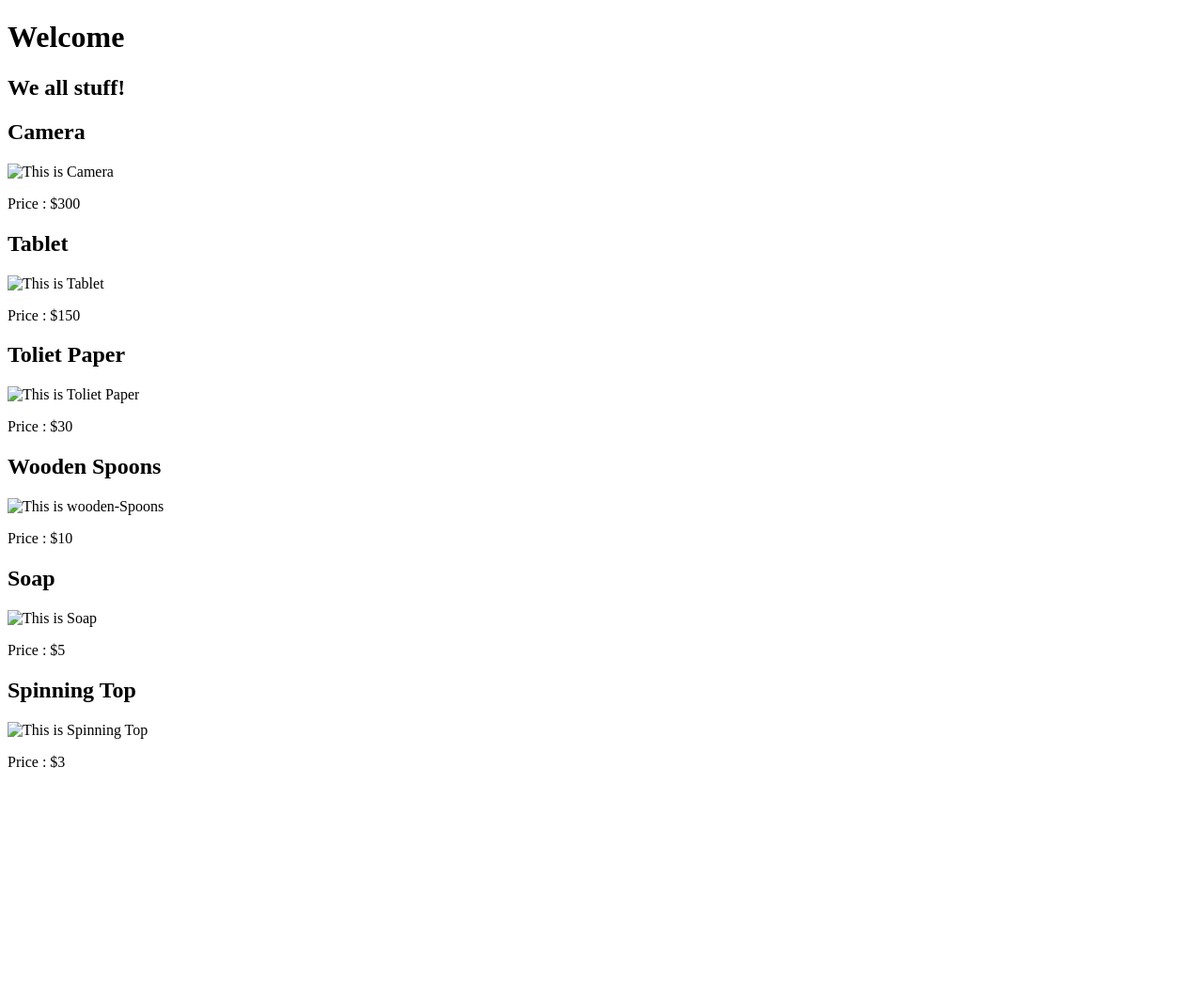
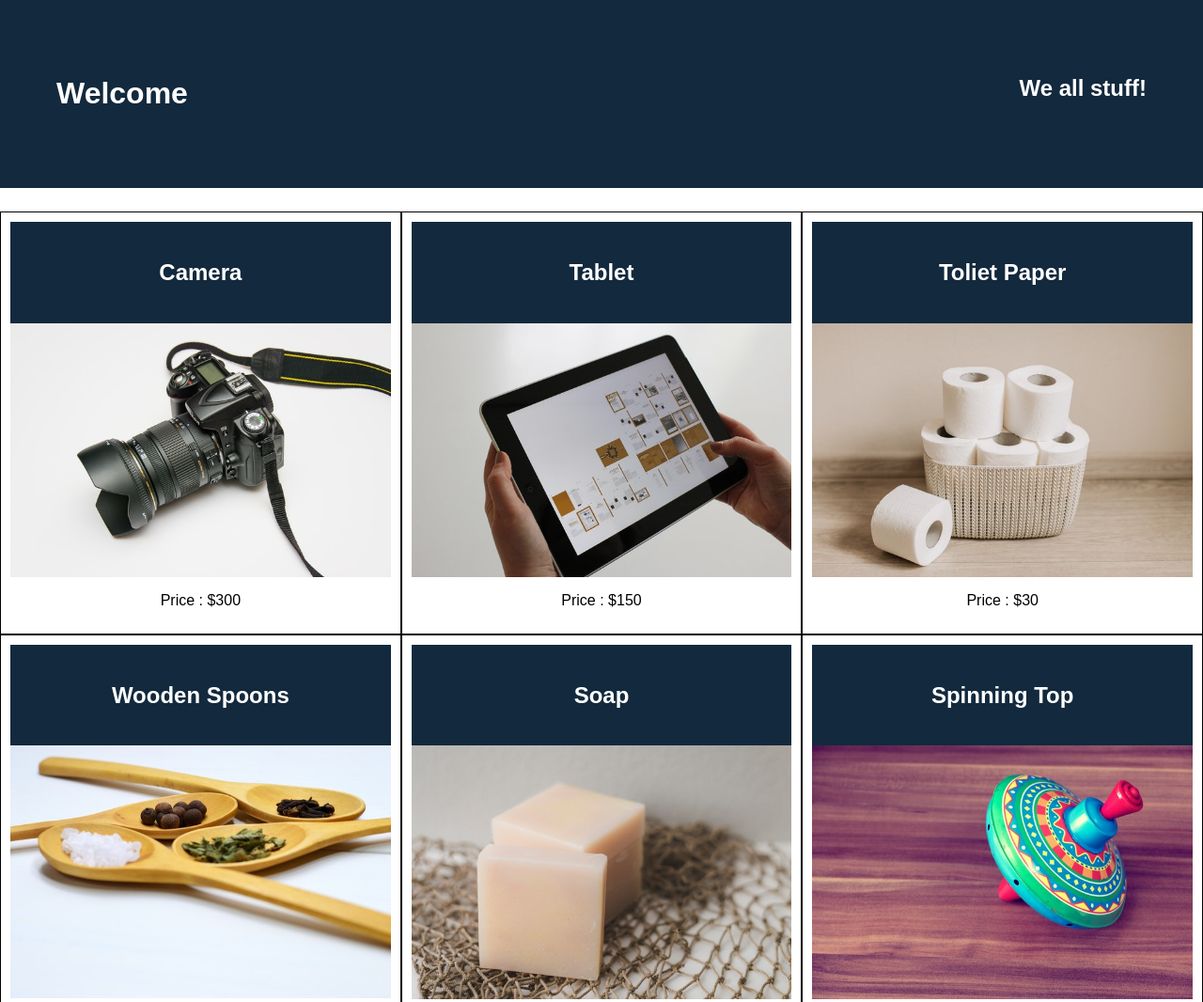
Before and after one commit to ThuraPhyo20/02-Flexbox-Layout, a plain HTML site: page index.html in a window 1280 px wide. Shown: the top 1066 px of the page at 94% size. Before the commit the page ends 836 px from the top, so only its background shows below. Drawn offline with Linux system fonts and the light colour scheme; the site is published under a folder, as on GitHub Pages, so addresses that start at the root find nothing.

Commit message:
Modified

```diff
--- a/index.html
+++ b/index.html
@@ -4,7 +4,7 @@
     <meta charset="UTF-8">
     <meta name="viewport" content="width=device-width, initial-scale=1.0">
     <title>FlexBox</title>
-    <link rel="stylesheet" href="/main.css">
+    <link rel="stylesheet" href="./main.css">
 </head>
 <body>
 
@@ -18,7 +18,7 @@
             <header>
                 <h2>Camera</h2>
             </header>
-            <img src="/camera.jpg" alt="This is Camera">
+            <img src="./camera.jpg" alt="This is Camera">
             <p>Price : $300</p>
         </section>
 
@@ -26,7 +26,7 @@
             <header>
                 <h2>Tablet</h2>
             </header>
-            <img src="/tablet.jpg" alt="This is Tablet">
+            <img src="./tablet.jpg" alt="This is Tablet">
             <p>Price : $150</p>
         </section>
 
@@ -34,7 +34,7 @@
             <header>
                 <h2>Toliet Paper</h2>
             </header>
-            <img src="/toilet-paper.jpg" alt="This is Toliet Paper">
+            <img src="./toilet-paper.jpg" alt="This is Toliet Paper">
             <p>Price : $30</p>
         </section>
 
@@ -42,7 +42,7 @@
             <header>
                 <h2>Wooden Spoons</h2>
             </header>
-            <img src="/wooden-spoons.jpg" alt="This is wooden-Spoons">
+            <img src="./wooden-spoons.jpg" alt="This is wooden-Spoons">
             <p>Price : $10</p>
         </section>
 
@@ -50,7 +50,7 @@
             <header>
                 <h2>Soap</h2>
             </header>
-            <img src="/soap.jpg" alt="This is Soap">
+            <img src="./soap.jpg" alt="This is Soap">
             <p>Price : $5</p>
         </section>
 
@@ -58,7 +58,7 @@
             <header>
                 <h2>Spinning Top</h2>
             </header>
-            <img src="/spinning-top.jpg" alt="This is Spinning Top">
+            <img src="./spinning-top.jpg" alt="This is Spinning Top">
             <p>Price : $3</p>
         </section>
     </main>
```
